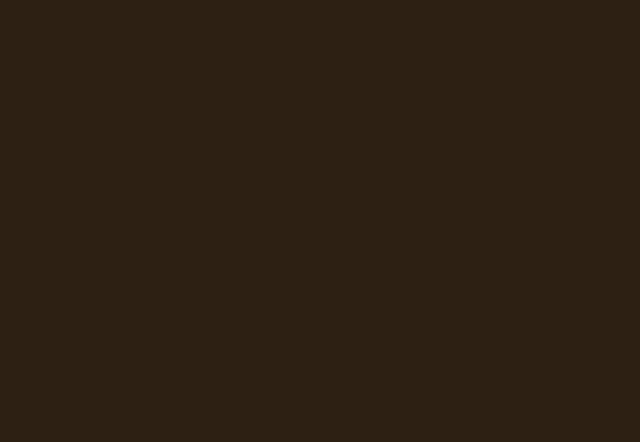
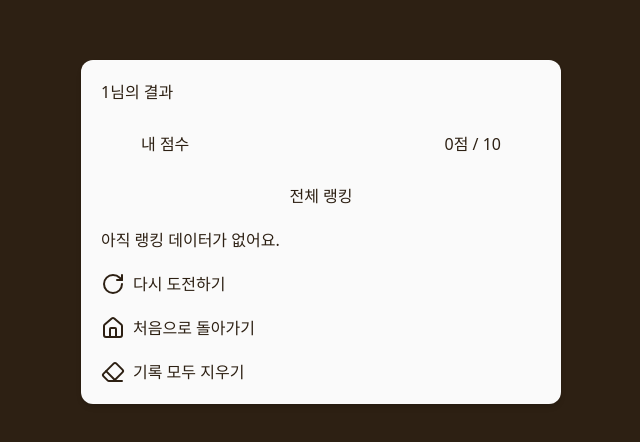
Before and after one commit to miloupark/uquiz, a React (Vite) app: page /results/1 in a window 1280 px wide. Shown: the part 168-610 px from the top of the page, without its empty margins (319-959 px from the left). Built offline with nearby package versions, Linux system fonts and the light colour scheme; a web font is replaced by a local one.

Commit message:
feat(result): 결과 페이지 구현 및 Zustand 기반 퀴즈 결과 저장

```diff
--- a/package.json
+++ b/package.json
@@ -11,6 +11,7 @@
   },
   "dependencies": {
     "@tailwindcss/vite": "^4.1.13",
+    "lucide-react": "^0.545.0",
     "react": "^19.1.1",
     "react-dom": "^19.1.1",
     "react-hot-toast": "^2.6.0",
--- a/src/components/Quiz.jsx
+++ b/src/components/Quiz.jsx
@@ -1,17 +1,17 @@
 // 🧩 퀴즈 풀이 페이지
-import { useState } from 'react';
-import { useNavigate, useParams } from 'react-router-dom';
-import questions from '../data/questions.json';
-import toast from 'react-hot-toast';
-import useResultStore from '../stores/useResultStore';
-import TextButton from './button/TextButton';
+import { useState } from "react";
+import { useNavigate, useParams } from "react-router-dom";
+import questions from "../data/questions.json";
+import toast from "react-hot-toast";
+import useResultStore from "../stores/useResultStore";
+import TextButton from "./button/TextButton";
 
 export default function Quiz() {
   const { nickname } = useParams();
   const navigate = useNavigate();
 
   // 점수 저장 액션
-  const addResult = useResultStore((state) => state.addResult);
+  const addRanking = useResultStore((state) => state.addRanking);
 
   // 상태
   const [currentIndex, setCurrentIndex] = useState(0); // 현재 문제 번호
@@ -30,7 +30,7 @@ export default function Quiz() {
   const handleNext = () => {
     // 선택하지 않았으면 경고
     if (selectedOption === null) {
-      toast.error('선택지를 선택해주세요.');
+      toast.error("선택지를 선택해주세요.");
       return;
     }
 
@@ -43,13 +43,14 @@ export default function Quiz() {
 
     // 마지막 문제
     if (isLast) {
-      addResult(nickname, nextScore);
+      // 고유 id 전달
+      const resultId = crypto.randomUUID();
+      addRanking(nickname, nextScore, resultId);
       navigate(`/results/${encodeURIComponent(nickname)}`);
       return;
     }
 
-    // 다음 문제로 이동
-    setCurrentIndex((prev) => prev + 1);
+    setCurrentIndex((prev) => prev + 1); // 다음 문제로 이동
   };
 
   return (
@@ -61,7 +62,7 @@ export default function Quiz() {
           <span className="text-xl font-medium pr-1">Q{currentIndex + 1}.</span>
           {current.question}
         </h3>
-        <p className="text-end text-sm text-primary">
+        <p className="text-end text-sm">
           {currentIndex + 1} / {questions.length}
         </p>
         {/* 선택지 */}
@@ -73,7 +74,7 @@ export default function Quiz() {
               <li
                 key={index}
                 className={`flex border text-sm border-neutral-200 rounded-md
-                  ${checked ? 'border-primary/40' : 'border-neutral-200'}`}
+                  ${checked ? "border-primary/40" : "border-neutral-200"}`}
               >
                 <label className="w-full h-10 px-4 py-2">
                   <input
@@ -90,7 +91,7 @@ export default function Quiz() {
           })}
         </ul>
         <TextButton onClick={handleNext} inactive={selectedOption === null}>
-          {isLast ? '제출' : '다음'}
+          {isLast ? "제출" : "다음"}
         </TextButton>
       </div>
     </section>
--- a/src/components/Results.jsx
+++ b/src/components/Results.jsx
@@ -1,12 +1,89 @@
 // 🧩 결과 페이지
-import { useParams } from "react-router-dom";
+import { Link, useLocation, useNavigate, useParams } from "react-router-dom";
+import useResultStore from "../stores/useResultStore";
+import questions from "../data/questions.json";
+import { Eraser, Home, RotateCw } from "lucide-react";
 
 function Results() {
   const { nickname } = useParams();
+  const { state } = useLocation();
+  const navigate = useNavigate();
+
+  // Zustand에서 데이터 불러오기
+  const results = useResultStore((state) => state.results);
+  const resetResults = useResultStore((state) => state.resetResults);
+
+  // 내 히스토리, 최신 점수
+  const history = results.filter((r) => r.nickname === nickname);
+  const latest = history.at(-1);
+  const score =
+    typeof state?.score === "number" ? state.score : latest?.score ?? 0;
+
+  // 전체 랭킹
+  const topRanking = [...results].sort((a, b) => b.score - a.score);
+
+  // 리셋 버튼
+  const handleResetAll = () => {
+    resetResults();
+  };
+
+  // 홈 버튼
+  const handleHome = () => navigate("/");
 
   return (
-    <section>
-      <h2>{nickname}님의 퀴즈 결과</h2>
+    <section className="min-h-screen flex items-center justify-center p-10">
+      <div className="w-full max-w-120 grid p-5 gap-5 rounded-xl bg-neutral-50 shadow-md">
+        <div className="flex justify-between items-center">
+          <h2>{nickname}님의 결과</h2>
+        </div>
+        <div className="flex justify-between px-10 py-2">
+          <span>내 점수</span>
+          <span className="text-center">
+            {score}점 / {questions.length}
+          </span>
+        </div>
+        <p className="text-center">전체 랭킹</p>
+        {topRanking.length === 0 ? (
+          <p>아직 랭킹 데이터가 없어요.</p>
+        ) : (
+          <ul className="grid gap-y-2">
+            {topRanking.map(({ id, nickname, score, playedAt }) => (
+              <li key={id} className="flex items-center gap-4">
+                <span className="flex-1">{nickname}</span>
+                <span className="min-w-[48px] text-end">
+                  {score} / {questions.length}
+                </span>
+                <span className="min-w-[140px] text-sm text-end">
+                  {playedAt}
+                </span>
+              </li>
+            ))}
+          </ul>
+        )}
+
+        <Link
+          to={`/quiz/${encodeURIComponent(nickname)}`}
+          className="flex items-center gap-2"
+          aria-label="현재 닉네임으로 다시 퀴즈 시작"
+        >
+          <RotateCw />
+          <span>다시 도전하기</span>
+        </Link>
+
+        <button
+          type="button"
+          onClick={handleHome}
+          className="flex items-center gap-2"
+        >
+          <Home />
+          <span>처음으로 돌아가기</span>
+        </button>
+
+        <button type="button" onClick={handleResetAll} className="flex gap-2">
+          <Eraser />
+          <span>기록 모두 지우기</span>
+        </button>
+      </div>
     </section>
   );
 }
--- a/src/main.jsx
+++ b/src/main.jsx
@@ -1,9 +1,4 @@
-import { StrictMode } from "react";
 import { createRoot } from "react-dom/client";
 import App from "./App.jsx";
 
-createRoot(document.getElementById("root")).render(
-  <StrictMode>
-    <App />
-  </StrictMode>
-);
+createRoot(document.getElementById("root")).render(<App />);
--- a/src/stores/useResultStore.js
+++ b/src/stores/useResultStore.js
@@ -1,32 +1,34 @@
-import { create } from 'zustand';
-import { persist } from 'zustand/middleware';
-import { formatDateTime } from '../utils/date';
+import { create } from "zustand";
+import { persist } from "zustand/middleware";
+import { formatDateTime } from "../utils/date";
 
-// 🐻 Zustand 스토어 (퀴즈 결과 히스토리)
-// 1. 닉네임별 퀴즈 결과를 저장
-// 2. 각 시도는 {nickname, score, playedAt} 형태로 attempts 배열에 쌓기
-// 3. 동일 닉네임이 사용된다면?
-// - 구분을 퀴즈 제출 시간으로
-// - 덮어쓰기/누적은 고려하지 않음
-
+// 🧩 useResultStore: 퀴즈 결과를 관리하는 스토어
 const useResultStore = create(
+  // persist로 감싸면 새로고침해도 데이터가 localStorage에 남는다.
   persist(
     (set) => ({
       results: [],
 
-      // 결과 저장
-      addResult: (nickname, score) =>
+      // 결과 추가 함수
+      addRanking: (nickname, score, id) =>
         set((state) => ({
           results: [
             ...state.results,
-            { nickname, score, playedAt: formatDateTime() },
+            {
+              id: id ?? crypto.randomUUID(), // 고유 ID 생성
+              nickname,
+              score,
+              playedAt: formatDateTime(),
+            },
           ],
         })),
 
-      // 결과 초기화
+      // 전체 결과 초기화 함수
       resetResults: () => set({ results: [] }),
     }),
-    { name: 'result-scores' } // localStorage key
+
+    // persist option
+    { name: "result-scores" } // localStorage key
   )
 );
 
```
Also changed, not shown: 1 other file (tests, documents, lock files or other folders).
